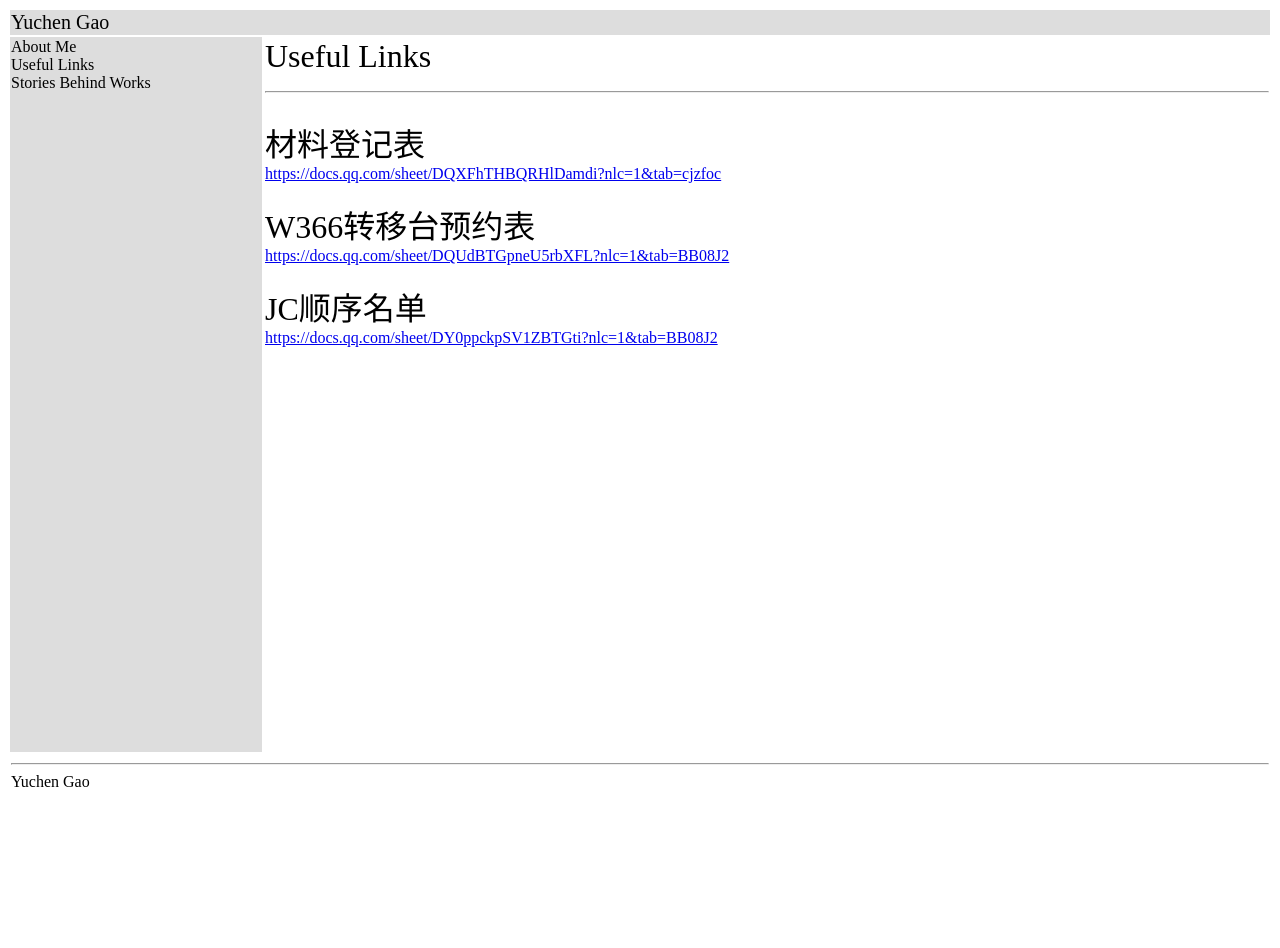
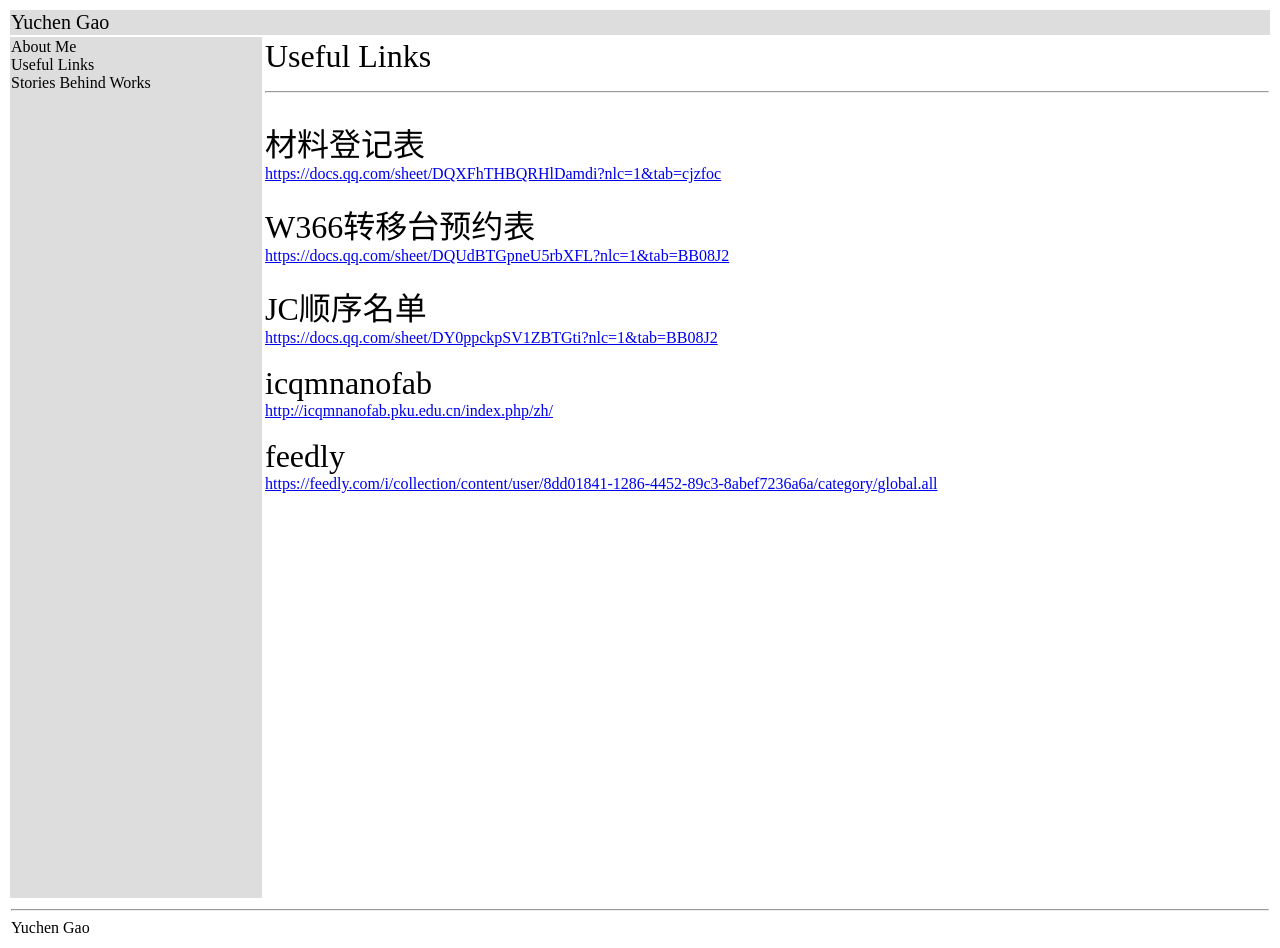
Before and after one commit to GYC1999/GYC1999.github.io, a Jekyll site: the page built from Useful_Links.html, in a window 1280 px wide. Built offline with Jekyll 4.4.1, drawn with Linux system fonts in a browser that asks for light colours; before the commit the page ends 900 px from its top, so only the background shows below that.

Commit message:
Update Useful_Links.html

```diff
--- a/Useful_Links.html
+++ b/Useful_Links.html
@@ -48,5 +48,13 @@ layout: default
     <font size="+3">JC顺序名单</font><br>
     <a href="https://docs.qq.com/sheet/DY0ppckpSV1ZBTGti?nlc=1&tab=BB08J2">https://docs.qq.com/sheet/DY0ppckpSV1ZBTGti?nlc=1&tab=BB08J2</a>
     <br>
+    <br>
+    <font size="+3">icqmnanofab</font><br>
+    <a href="http://icqmnanofab.pku.edu.cn/index.php/zh/">http://icqmnanofab.pku.edu.cn/index.php/zh/</a>
+    <br>
+    <br>
+    <font size="+3">feedly</font><br>
+    <a href="https://feedly.com/i/collection/content/user/8dd01841-1286-4452-89c3-8abef7236a6a/category/global.all">https://feedly.com/i/collection/content/user/8dd01841-1286-4452-89c3-8abef7236a6a/category/global.all</a>
+    <br>
   </div>
 </body>
```
